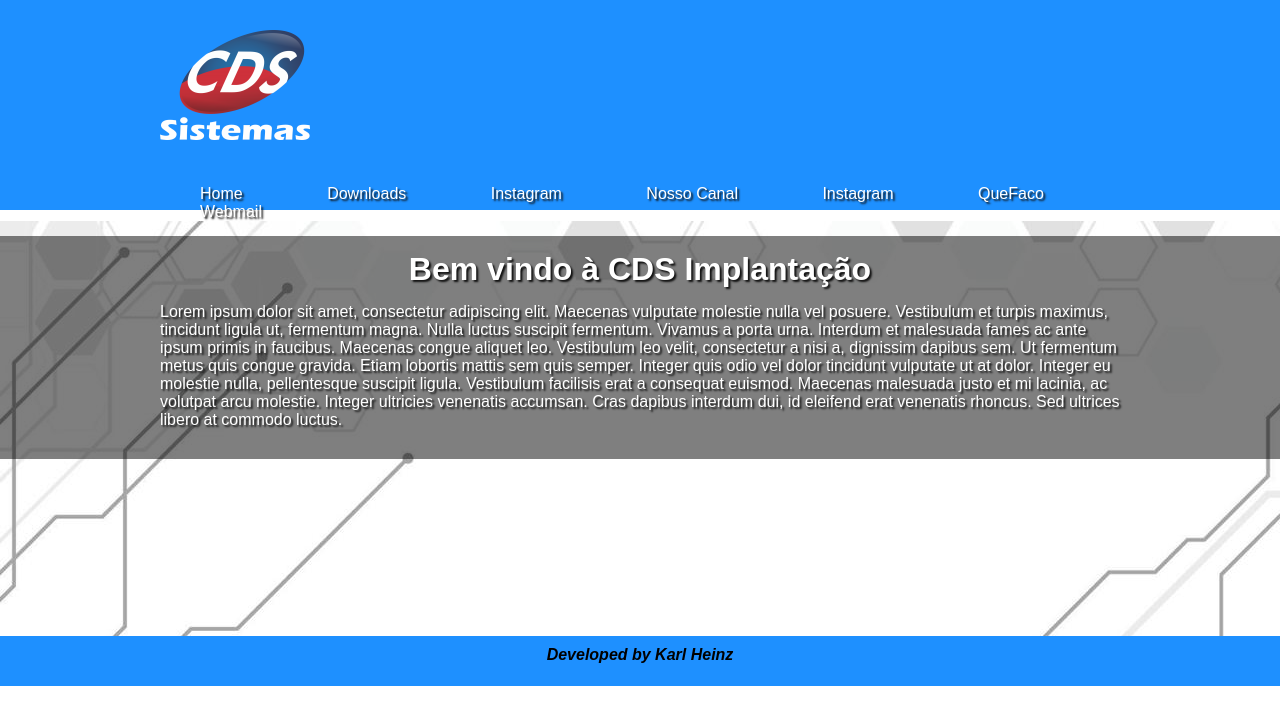
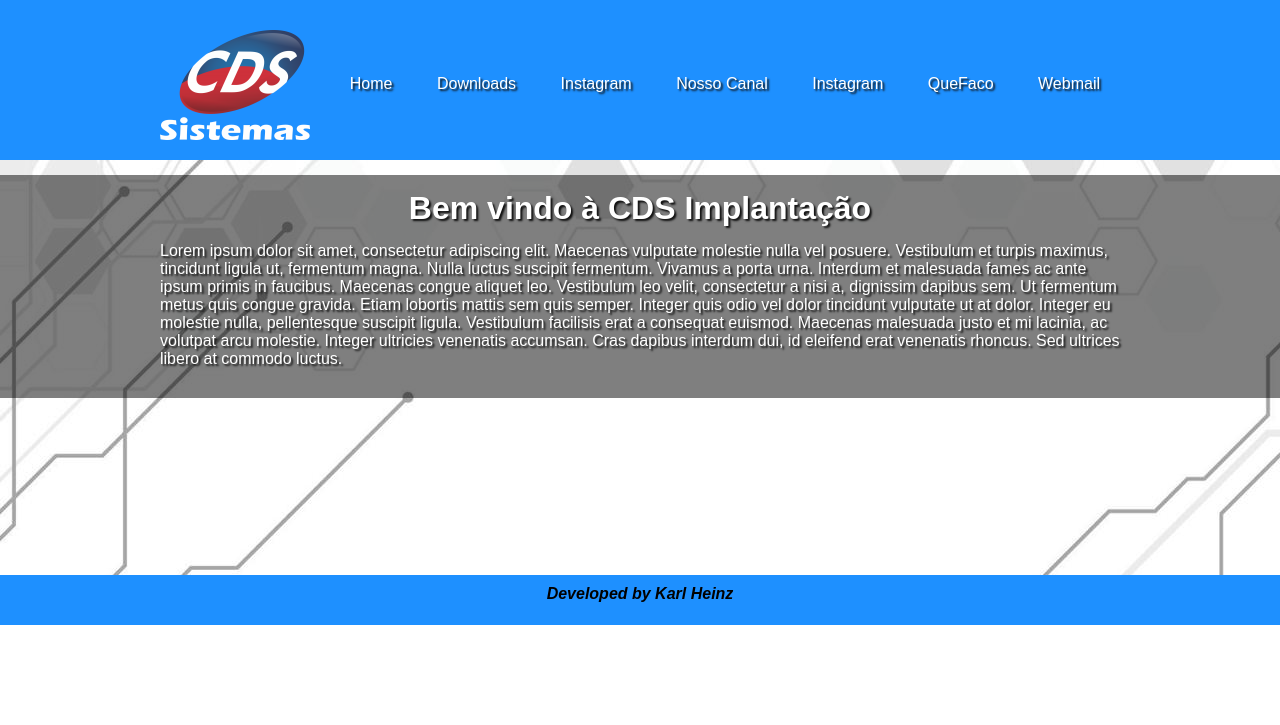
Before and after one commit to okarlheinz/cdsimplantacao, a PHP site: page / in a window 1280 px wide. Shown: the top 725 px of the page. Run offline with PHP 8.4, Linux system fonts and the light colour scheme.

Commit message:
Correcao de links de pasta CSS e IMG

```diff
--- a/css/style.css
+++ b/css/style.css
@@ -6,7 +6,7 @@
 
 header{
 	background-color: DodgerBlue;
-	height: 150px;
+	height: 100px;
 	padding: 30px;
 }
 
@@ -34,7 +34,7 @@ p{
 
 #div_principal{
 	clear: both;
-	background-image: url('./img/background.jpg');
+	background-image: url('../img/fundao.jpg');
 	min-height: 400px;
 	padding: 15px 0px 0px 0px;
 }
@@ -49,7 +49,7 @@ p{
 }
 
 #menu a{
-	padding: 40px;
+	padding: 20px;
 	text-decoration: none;
 	color: white;
 	text-shadow: 2px 2px 2px #111111;
--- a/index.html
+++ b/index.html
@@ -4,7 +4,7 @@
 	<head>
 		<meta charset="utf-8">
 		<title>CDS Sistemas</title>
-		<link rel="stylesheet" type="text/css" href="./css/style.css">
+		<link rel="stylesheet" type="text/css" href="css/style.css">
 	</head>
 
 	<body>
```
Also changed, not shown: img/fundao.jpg (renamed from img/background.jpg).
